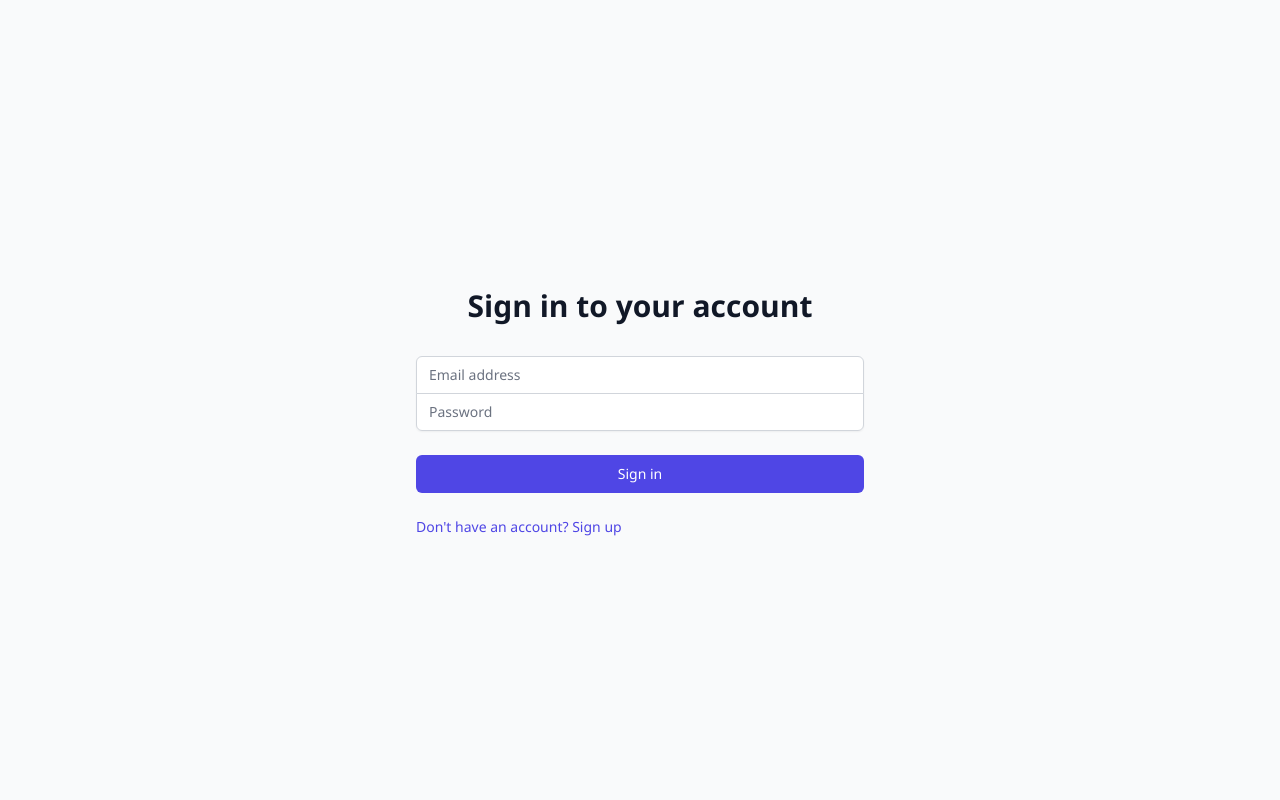
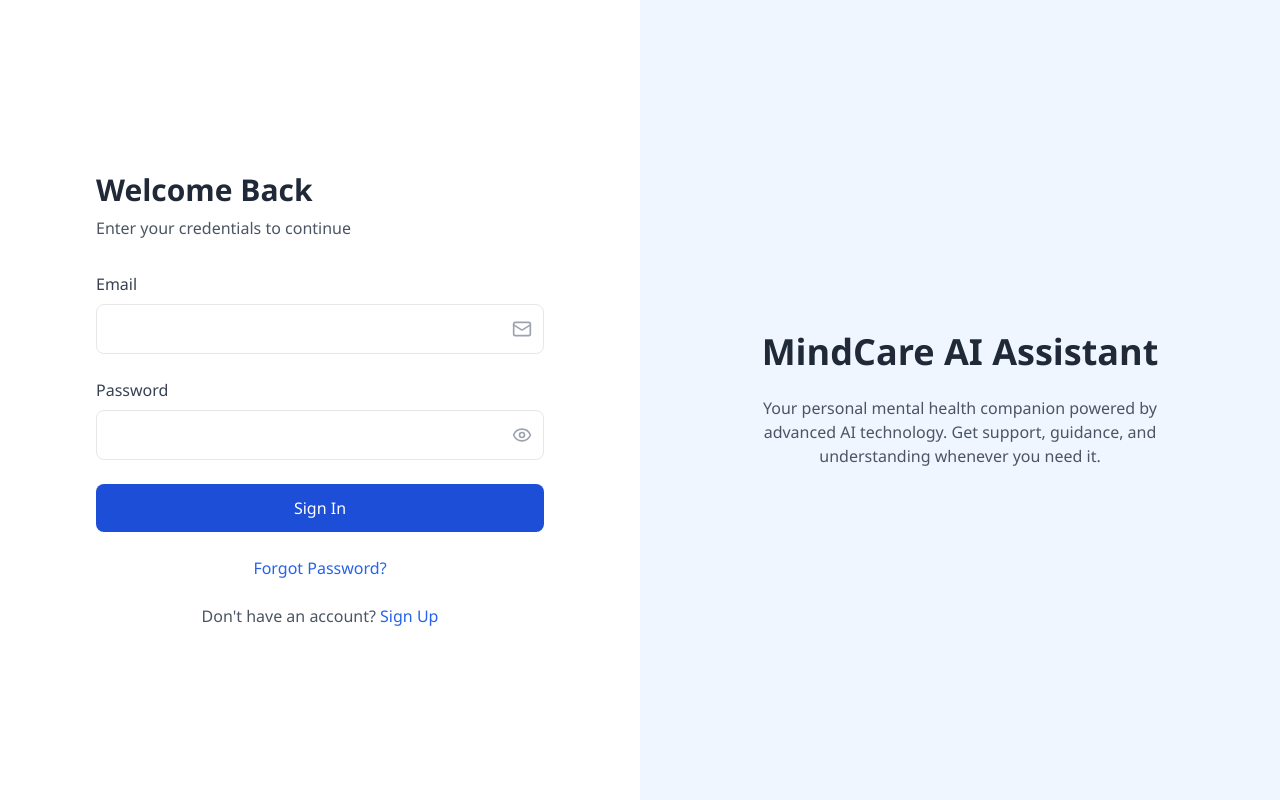
Before and after one commit to kailash-ak/mental-health-app, a React (Create React App) app in the folder client/: page /login in a window 1280 px wide. Built offline with nearby package versions, Linux system fonts and the light colour scheme; no server answers.

Commit message:
Update Login.jsx

```diff
--- a/client/src/pages/Login.jsx
+++ b/client/src/pages/Login.jsx
@@ -1,76 +1,117 @@
-import { useState } from 'react';
+import React, { useState } from 'react';
 import { useNavigate } from 'react-router-dom';
 import { useAuth } from '../context/AuthContext';
+import { Eye, EyeOff, Mail } from 'lucide-react';
 
-export default function Login() {
+const Login = () => {
   const [email, setEmail] = useState('');
   const [password, setPassword] = useState('');
   const [error, setError] = useState('');
+  const [showPassword, setShowPassword] = useState(false);
   const navigate = useNavigate();
   const { login } = useAuth();
 
   const handleSubmit = async (e) => {
     e.preventDefault();
+    const emailRegex = /^[a-zA-Z0-9._%+-]+@[a-zA-Z0-9.-]+\.(com|in|ac|org|net|edu)$/;
+    if (!emailRegex.test(email)) {
+      setError('Invalid email format. Use .com, .in, .ac, .org, .net, or .edu domains.');
+      return;
+    }
+
+    const commonDomains = ['gmail.com', 'yahoo.com', 'outlook.com', 'hotmail.com', 'rediffmail.com'];
+    const emailParts = email.split('@');
+    if (emailParts.length === 2) {
+      const enteredDomain = emailParts[1];
+      const closestDomain = commonDomains.find((d) => d.includes(enteredDomain));
+      if (closestDomain && enteredDomain !== closestDomain) {
+        const confirmFix = window.confirm(`Did you mean \"${emailParts[0]}@${closestDomain}\"?`);
+        if (confirmFix) {
+          setEmail(`${emailParts[0]}@${closestDomain}`);
+          return;
+        }
+      }
+    }
     try {
       await login(email, password);
-      navigate('/');
+      navigate('/home');
     } catch (err) {
       setError(err.toString());
     }
   };
 
   return (
-    <div className="min-h-screen flex items-center justify-center bg-gray-50 py-12 px-4 sm:px-6 lg:px-8">
-      <div className="max-w-md w-full space-y-8">
+    <div className="flex min-h-screen">
+      {/* Left side - Login Form */}
+      <div className="w-1/2 flex items-center justify-center bg-white p-8">
+        <div className="w-full max-w-md">
+          <h1 className="text-3xl font-bold text-gray-800 mb-2">Welcome Back</h1>
+          <p className="text-gray-600 mb-8">Enter your credentials to continue</p>
+
+          {error && <p className="text-red-500 mb-4">{error}</p>}
+
+          <form onSubmit={handleSubmit} className="space-y-6">
             <div>
-          <h2 className="mt-6 text-center text-3xl font-extrabold text-gray-900">
-            Sign in to your account
-          </h2>
-        </div>
-        <form className="mt-8 space-y-6" onSubmit={handleSubmit}>
-          {error && (
-            <div className="rounded-md bg-red-50 p-4">
-              <div className="text-sm text-red-700">{error}</div>
-            </div>
-          )}
-          <div className="rounded-md shadow-sm -space-y-px">
-            <div>
+              <label className="block text-gray-700 mb-2">Email</label>
+              <div className="relative">
                 <input
                   type="email"
-                required
+                  className="w-full px-4 py-3 border rounded-lg focus:outline-none focus:ring-2 focus:ring-blue-500"
                   value={email}
                   onChange={(e) => setEmail(e.target.value)}
-                className="appearance-none rounded-none relative block w-full px-3 py-2 border border-gray-300 placeholder-gray-500 text-gray-900 rounded-t-md focus:outline-none focus:ring-indigo-500 focus:border-indigo-500 focus:z-10 sm:text-sm"
-                placeholder="Email address"
+                  required
                 />
-            </div>
-            <div>
-              <input
-                type="password"
-                required
-                value={password}
-                onChange={(e) => setPassword(e.target.value)}
-                className="appearance-none rounded-none relative block w-full px-3 py-2 border border-gray-300 placeholder-gray-500 text-gray-900 rounded-b-md focus:outline-none focus:ring-indigo-500 focus:border-indigo-500 focus:z-10 sm:text-sm"
-                placeholder="Password"
-              />
+                <Mail className="absolute right-3 top-1/2 -translate-y-1/2 text-gray-400" size={20} />
               </div>
             </div>
 
             <div>
+              <label className="block text-gray-700 mb-2">Password</label>
+              <div className="relative">
+                <input
+                  type={showPassword ? "text" : "password"}
+                  className="w-full px-4 py-3 border rounded-lg focus:outline-none focus:ring-2 focus:ring-blue-500"
+                  value={password}
+                  onChange={(e) => setPassword(e.target.value)}
+                  required
+                />
+                <button
+                  type="button"
+                  onClick={() => setShowPassword(!showPassword)}
+                  className="absolute right-3 top-1/2 -translate-y-1/2 text-gray-400 hover:text-gray-600"
+                >
+                  {showPassword ? <EyeOff size={20} /> : <Eye size={20} />}
+                </button>
+              </div>
+            </div>
+
             <button
               type="submit"
-              className="group relative w-full flex justify-center py-2 px-4 border border-transparent text-sm font-medium rounded-md text-white bg-indigo-600 hover:bg-indigo-700 focus:outline-none focus:ring-2 focus:ring-offset-2 focus:ring-indigo-500"
+              className="w-full bg-blue-700 text-white py-3 rounded-lg hover:bg-blue-700 transition duration-300"
             >
-              Sign in
+              Sign In
             </button>
+            <p className="text-center mt-2">
+              <a href="/forgot-password" className="text-blue-600 hover:underline">Forgot Password?</a>
+            </p>
+          </form>
+
+          <p className="mt-6 text-center text-gray-600">
+            Don't have an account?{' '}
+            <a href="/signup" className="text-blue-600 hover:underline">Sign Up</a>
+          </p>
         </div>
-          <div className="text-sm">
-            <a href="/signup" className="font-medium text-indigo-600 hover:text-indigo-500">
-              Don't have an account?  Sign up
-            </a>
       </div>
-        </form>
+
+      {/* Right side - MindCare AI Assistant */}
+      <div className="w-1/2 bg-blue-50 flex flex-col items-center justify-center p-8">
+        <h2 className="text-4xl font-bold text-gray-800 mb-6">MindCare AI Assistant</h2>
+        <p className="text-gray-600 text-center max-w-md">
+          Your personal mental health companion powered by advanced AI technology. Get support, guidance, and understanding whenever you need it.
+        </p>
       </div>
     </div>
   );
-}
+};
+
+export default Login;
```
Lines whose indentation alone changed are shown as unchanged.
